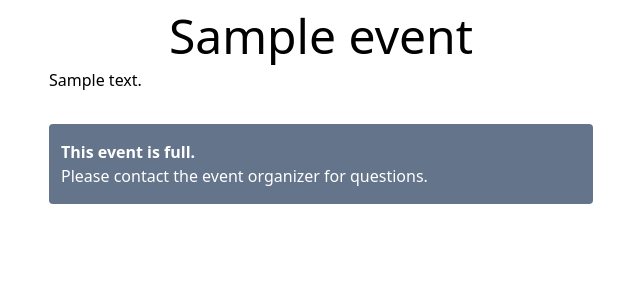
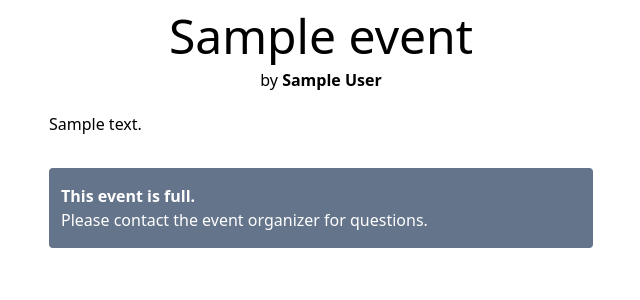
Before and after one commit to Data5tream/easyevents_api, a Django app: a page that uses signup/templates/signup/form_base.html in a window 1280 px wide. Shown: the top 300 px of the page, without its empty margins (319-959 px from the left). Run offline with Django 4.2, Linux system fonts and the light colour scheme; tables that the repository leaves empty hold one stand-in row (values such as "Sample post"); some libraries are stand-ins or nearby versions.

Commit message:
add creator credits on signup form

```diff
--- a/signup/templates/signup/form_base.html
+++ b/signup/templates/signup/form_base.html
@@ -11,7 +11,10 @@
                 {% endfor %}
             </ul>
         {% endif %}
-        <h1 class="text-center mt-3 mb-2 text-3xl md:text-5xl">{{ event.title }}</h1>
+        <h1 class="text-center mt-3 mb-2 text-3xl md:text-5xl font-light">{{ event.title }}</h1>
+        <h2 class="text-center mb-5">
+            by <span class="font-bold">{{ event.creator.first_name }} {{ event.creator.last_name }}</span>
+        </h2>
         <p>{{ event.description }}</p>
         {% if already_joined %}
             <div class="mt-6 rounded bg-slate-500 text-white p-2">
```
